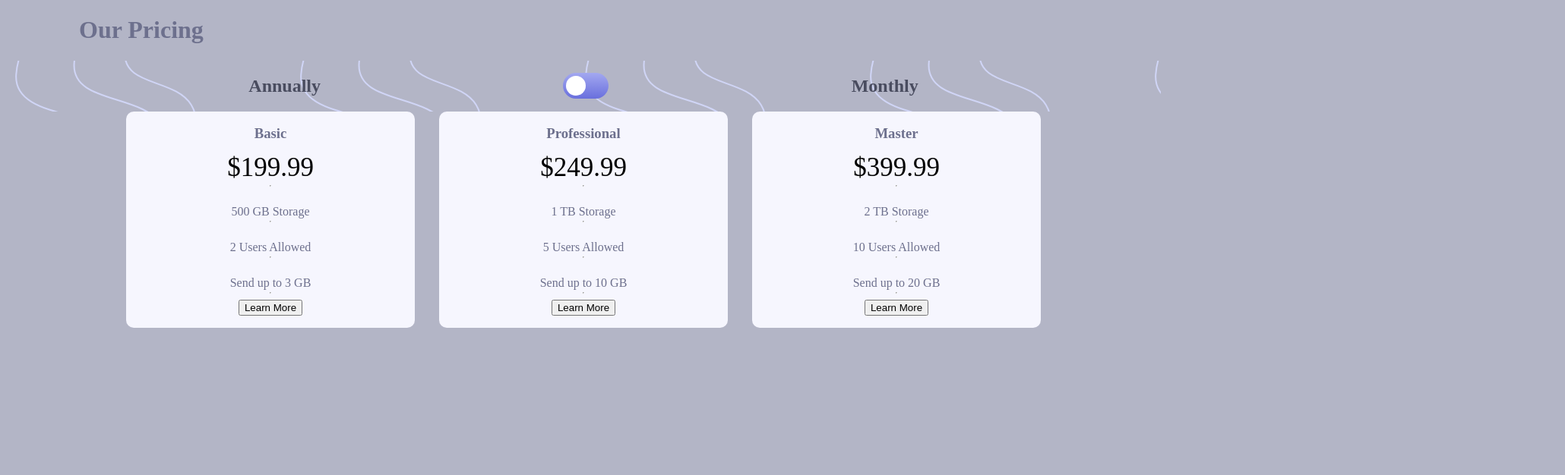
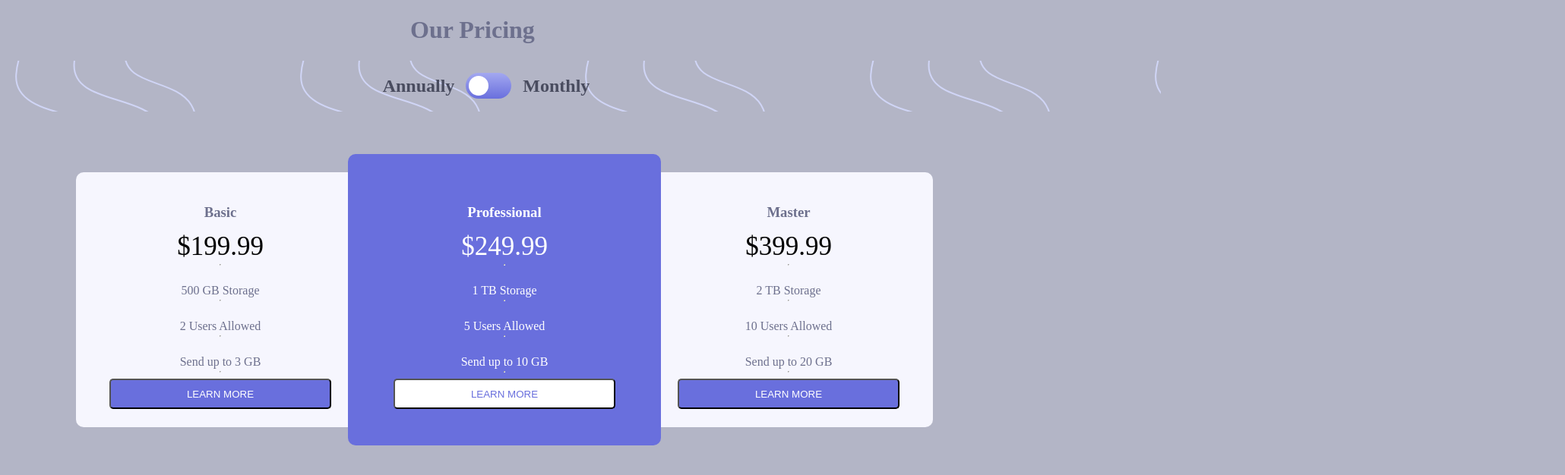
Before and after one commit to DarkPhoenixNinja92/Pricing-Component-With-Toggle, a plain HTML site: page index.html in a window 1536 px wide. Shown: the whole page at 76% size, 2060 px wide, since content can reach past the window. Drawn offline with Linux system fonts and the light colour scheme.

Commit message:
Update styles.css

```diff
--- a/css/styles.css
+++ b/css/styles.css
@@ -23,6 +23,15 @@ header {
   margin-bottom: 1em;
   padding-bottom: 1em;
   z-index: 50;
+}
+
+.professional {
+  color: #fff;
+  background-color: hsl(237, 63%, 64%);
+}
+
+.professional .price-annual,.professional .price-monthly {
+  color: #fff;
 }
 
 .switch {
@@ -70,6 +79,10 @@ input:focus + .slider {
   box-shadow: 0 0 1px #2196F3;
 }
 
+input,button {
+  cursor: pointer;
+}
+
 input:checked + .slider:before {
   -webkit-transform: translateX(26px);
   -ms-transform: translateX(26px);
@@ -105,12 +118,31 @@ input:checked + .slider:before {
   margin-bottom: -5px;
 }
 
+button {
+  background-color: hsl(237, 63%, 64%);
+  color: #fff;
+  text-transform: uppercase;
+  padding: 0.8em 7.5em;
+  border-radius: 5px;
+}
+
+.professional button {
+  background-color: #fff;
+  color: hsl(237, 63%, 64%);
+}
+
 .hide {
   display: none;
 }
 
 @media (min-width: 1440px) {
+  .title {
+    left: 35%;
+  }
   main {
+    position: relative;
+    right: 6.5em;
+    top: 5em;
     display: flex;
     flex-direction: row;
     align-items: center;
@@ -119,7 +151,28 @@ input:checked + .slider:before {
   .basic,.professional,.master {
     width: 25%;
   }
-  .basic,.professional {
-    margin-right: 2em;
+  .toggle {
+    justify-content: center;
+    position: relative;
+    right: 8em;
+  }
+  .Annually {
+    padding-right: 15px;
+  }
+  .Monthly {
+    padding-left: 15px;
+  }
+  .professional {
+    padding: 3em 1em;
+    z-index: 400;
+    position: absolute;
+  }
+  .basic,.master {
+    z-index: 5;
+    padding-top: 1.5em;
+    padding-bottom: 1.5em;
+  }
+  .basic {
+    margin-right: 23em;
   }
 }
```
